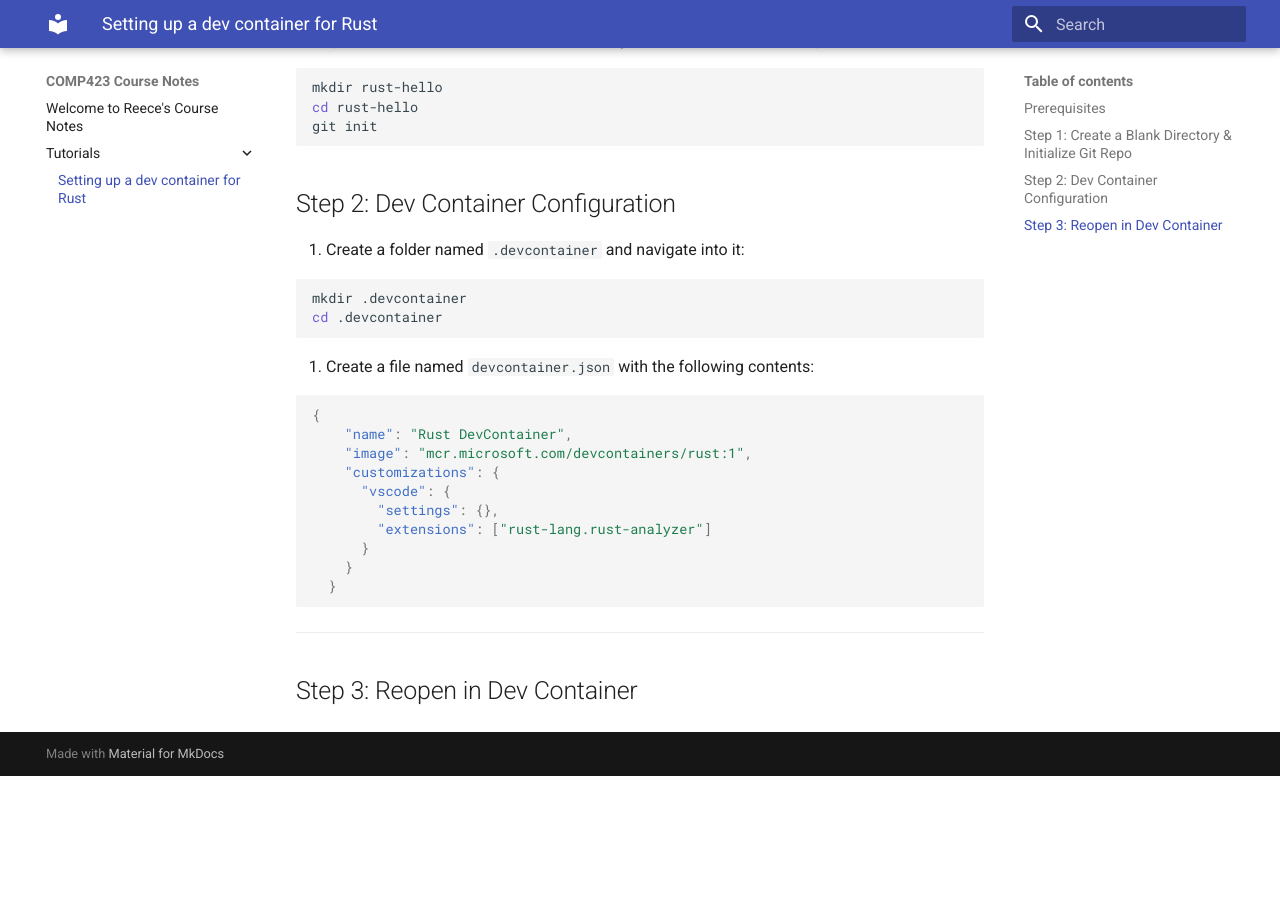
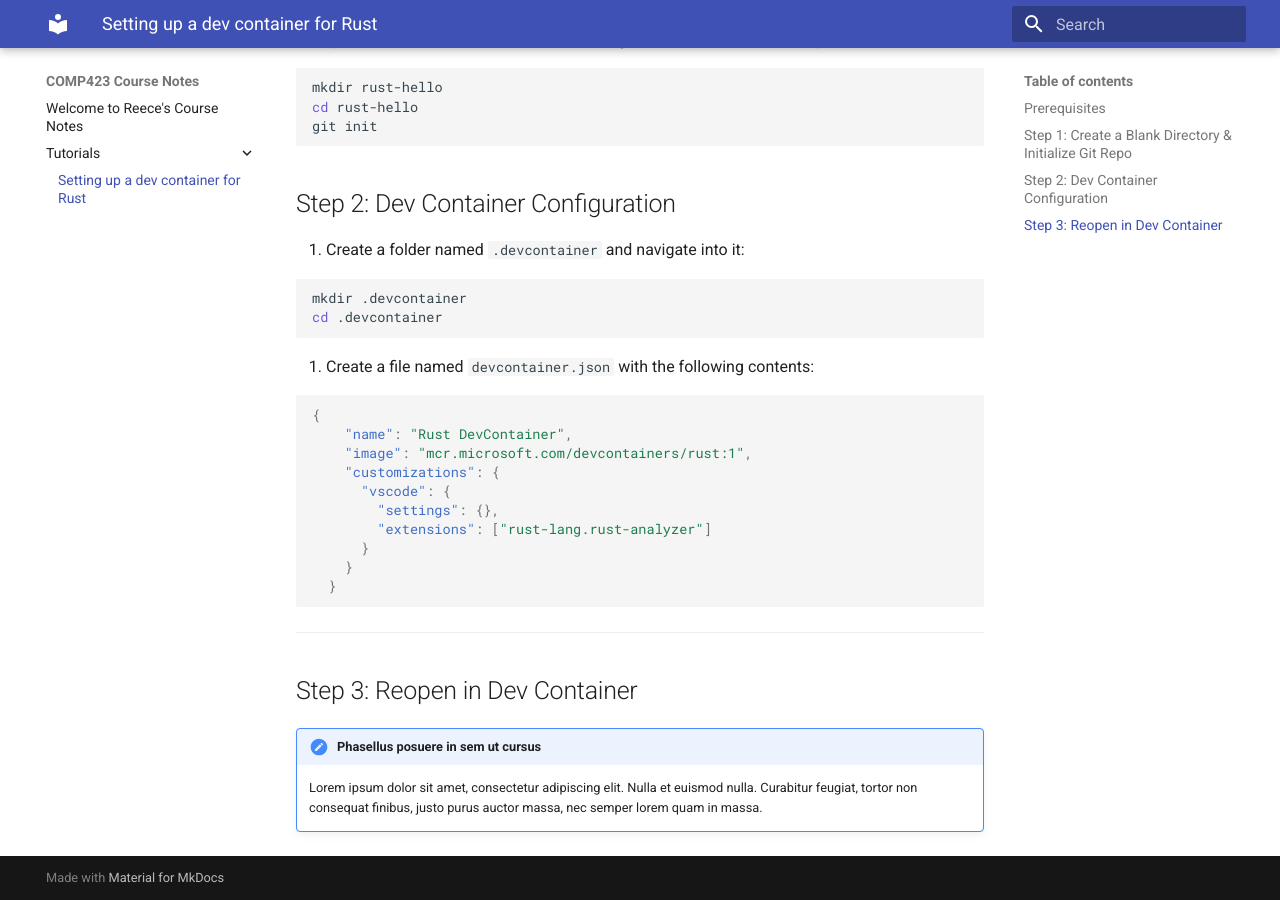
Before and after one commit to reece333/comp423-course-notes, an MkDocs documentation site: the page built from docs/tutorials/rust-setup.md, in a window 1280 px wide and 900 px high, scrolled down 720 px. Built offline with MkDocs 1.6.1 and Material for MkDocs 9.7.7, drawn with Linux system fonts in a browser that asks for light colours; before the commit the page ends 1496 px from its top, so only the background shows below that.

Commit message:
why isnt this working

```diff
--- a/docs/tutorials/rust-setup.md
+++ b/docs/tutorials/rust-setup.md
@@ -56,3 +56,9 @@
 ---
 
 ## Step 3: Reopen in Dev Container
+
+!!! note "Phasellus posuere in sem ut cursus"
+
+    Lorem ipsum dolor sit amet, consectetur adipiscing elit. Nulla et euismod
+    nulla. Curabitur feugiat, tortor non consequat finibus, justo purus auctor
+    massa, nec semper lorem quam in massa.
```
